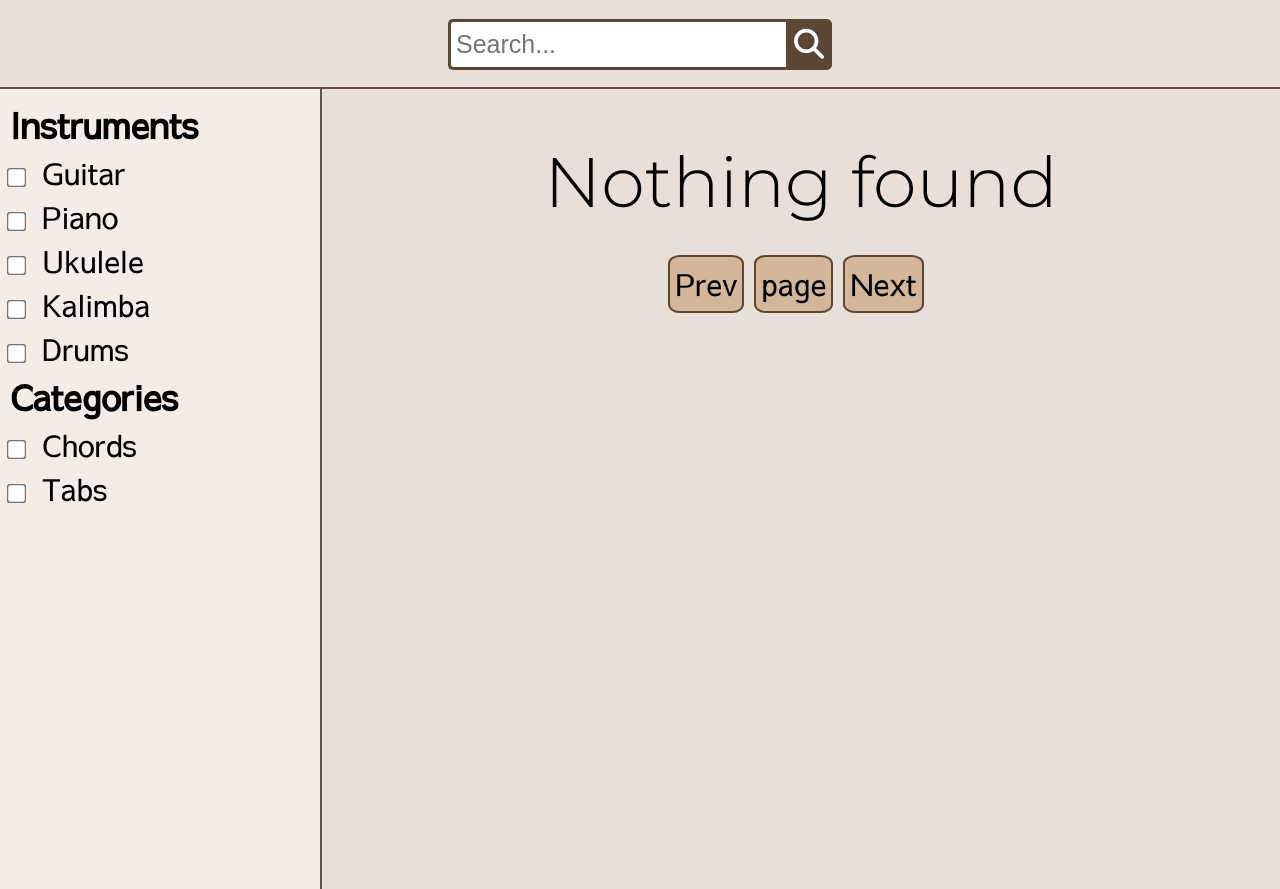
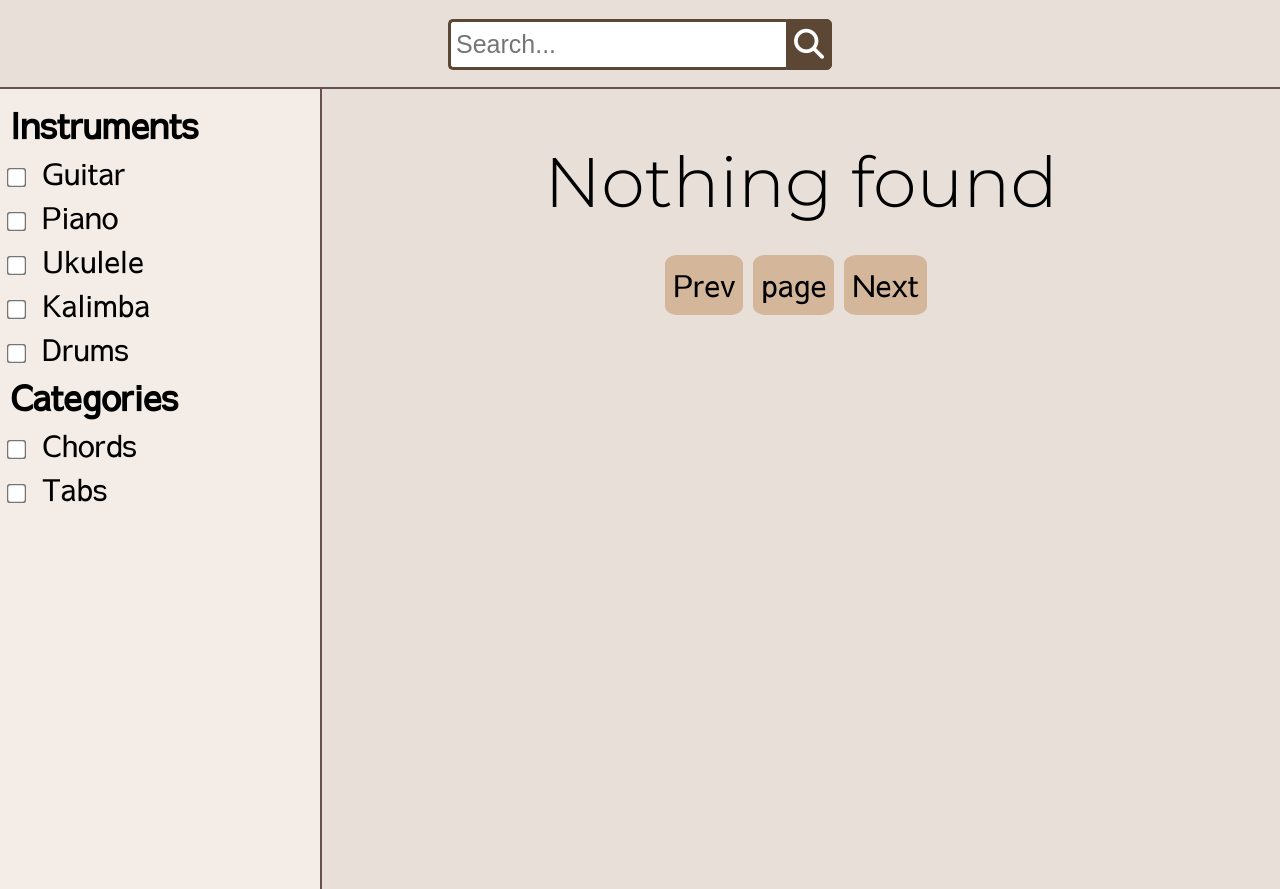
Before and after one commit to Drakonchyk/note, a Flask app: page /search in a window 1280 px wide. Shown: the part 151-1040 px from the top of the page. Run offline with Flask 3, Linux system fonts and the light colour scheme; some libraries are stand-ins or nearby versions.

Commit message:
minor edit

```diff
--- a/static/songs_choice.css
+++ b/static/songs_choice.css
@@ -337,9 +337,9 @@ label{
 
 .btn {
   font-size: 30px;
-  border: 2px solid #5b4734;
+  /* border: 2px solid #5b4734; */
   border-radius: 15%;
-  padding: 5px;
+  padding: 8px;
   margin-top: 20px;
   margin-bottom: 30px;
   background-color: #D4B79B;
```
